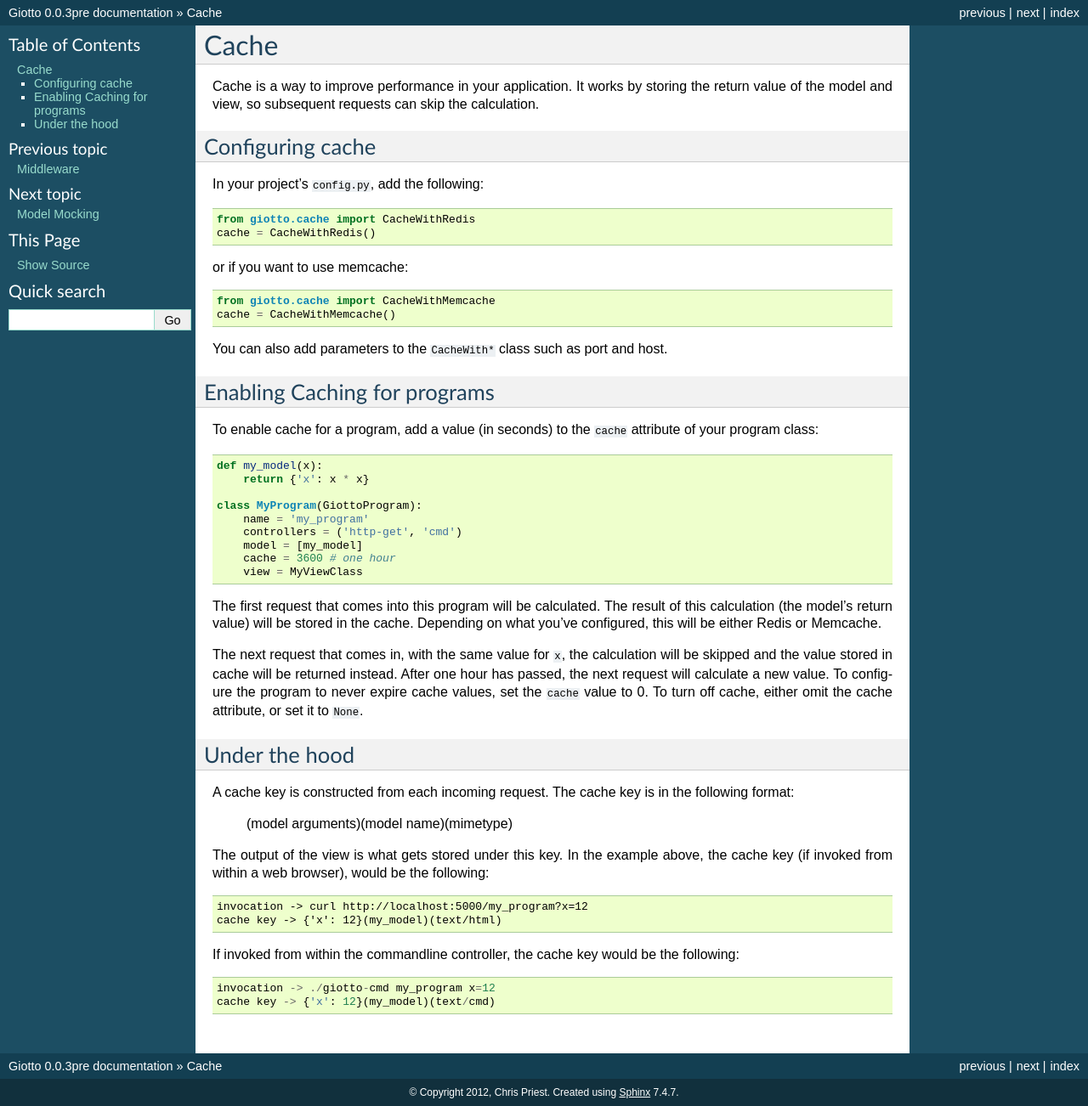
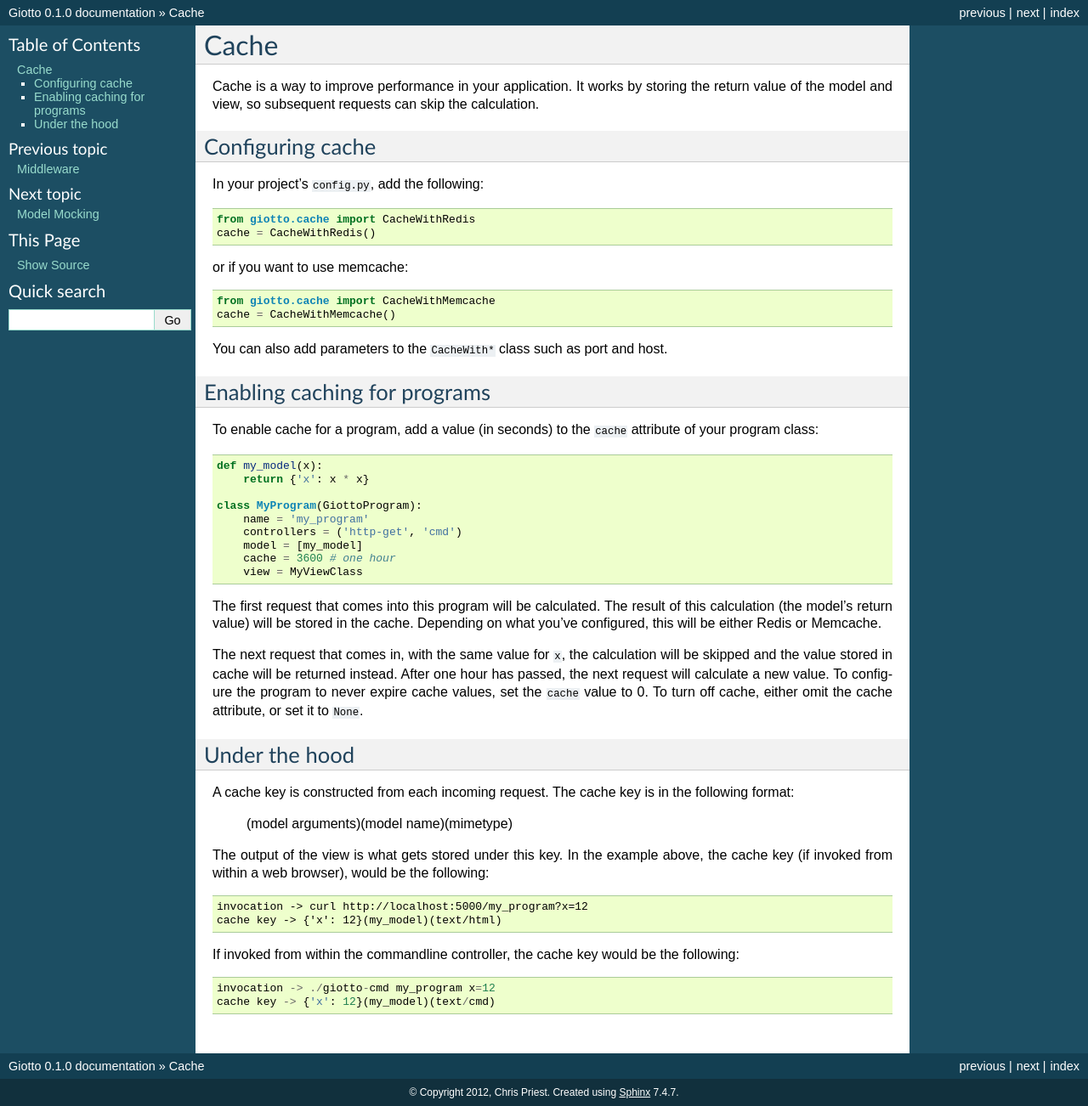
Before and after one commit to priestc/giotto, a Sphinx documentation site: the page built from docs/cache.rst, in a window 1280 px wide. Shown: the whole page at 85% size. Built offline with Sphinx 7.4.7, drawn with Linux system fonts in a browser that asks for light colours.

Commit message:
small cleanups

```diff
--- a/docs/authentication.rst
+++ b/docs/authentication.rst
@@ -72,7 +72,6 @@ To extend the way the default login looks, subclass the program with your own vi
 or by defining the whole program yourself::
 
     class LoginForm(GiottoProgram):
-        name = 'login'
         controllers = ('http-get', )
         model = []
         view = MyRegisterView
--- a/docs/built_in_controller_classes.rst
+++ b/docs/built_in_controller_classes.rst
@@ -80,7 +80,7 @@ In this example, the bot is named "giotto-bot", but this can be configured throu
 
 All models are rendered by the views with the ``text/irc`` mimetype.
 
-Overriding default Mimetypes
+Overriding default mimetypes
 ----------------------------
 Whenever you invoke a program, the mimetype used to render the model data is determined by that controller's default mimetype.
 The default mimetypes for the HTTP, IRC and CMD controllers are ``text/html``, ``text/irc``, and ``text/cmd`` respectively.
--- a/docs/cache.rst
+++ b/docs/cache.rst
@@ -22,7 +22,7 @@ or if you want to use memcache::
 You can also add parameters to the ``CacheWith*`` class such as port and host.
 
 
-Enabling Caching for programs
+Enabling caching for programs
 -----------------------------
 
 To enable cache for a program, add a value (in seconds) to the ``cache`` attribute of your program class::
--- a/docs/conf.py
+++ b/docs/conf.py
@@ -48,9 +48,9 @@ copyright = u'2012, Chris Priest'
 # built documents.
 #
 # The short X.Y version.
-version = '0.0.3'
+version = '0.1.0'
 # The full version, including alpha/beta/rc tags.
-release = '0.0.3pre'
+release = '0.1.0'
 
 # The language for content autogenerated by Sphinx. Refer to documentation
 # for a list of supported languages.
```
Also changed, not shown: 1 other file.
